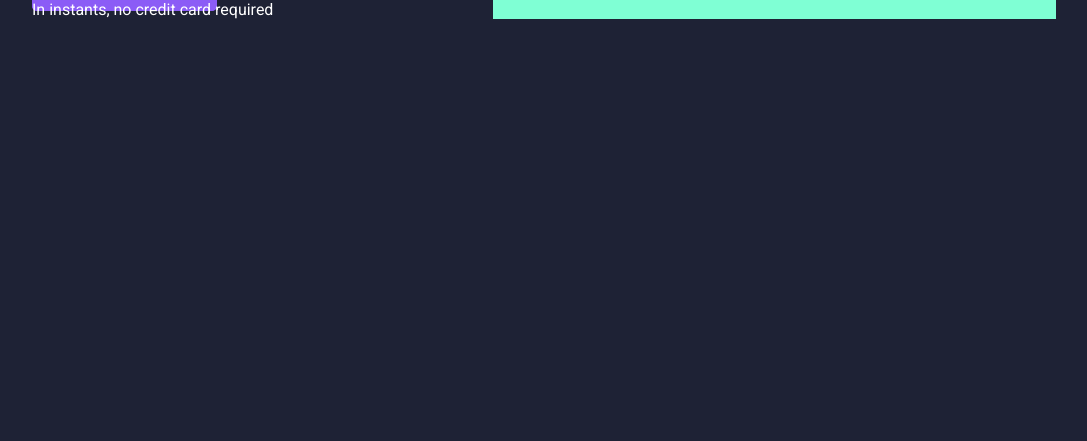
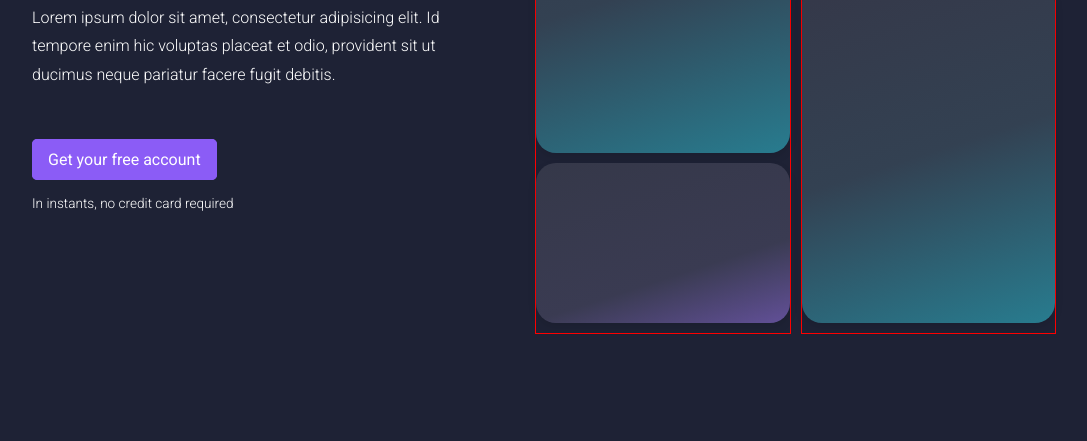
Before and after one commit to alexandrerussi/FIAP-1ESPX-2024, a plain HTML site: page aula5 - flexbox/projeto-simples/index.html in a window 1280 px wide. Shown: the part 359-800 px from the top of the page, without its empty margins (96-1183 px from the left). Drawn offline with Linux system fonts and the light colour scheme.

Commit message:
flexbox fim

```diff
--- a/aula5 - flexbox/projeto-simples/css/style.css
+++ b/aula5 - flexbox/projeto-simples/css/style.css
@@ -16,10 +16,10 @@ body {
     width: 80%;
     max-width: 1200px;
     margin: 0 auto;
-    padding: 50px 0;
 }
 
 nav {
+    padding-top: 50px;
     display: flex;
     justify-content: space-between;
 }
@@ -67,6 +67,7 @@ nav ul a {
 
     display: flex;
     justify-content: space-between;
+    flex-wrap: wrap;
 }
 
 .banner-header .esquerda {
@@ -76,7 +77,6 @@ nav ul a {
 
 .banner-header .direita {
     width: 55%;
-    background-color: aquamarine;
 }
 
 .banner-header h2 {
@@ -85,3 +85,62 @@ nav ul a {
     color: #8b5cf6;
     letter-spacing: 2px;
 }
+
+.banner-header h1 {
+    margin-top: 20px;
+    font-size: 2.4rem;
+}
+
+.banner-header p {
+    margin: 20px 0 60px 0;
+    font-weight: 300;
+    line-height: 1.8rem;
+    font-size: 1rem;
+}
+
+.banner-header .mini-message {
+    font-size: 0.85rem;
+}
+
+.dashboard {
+    display: flex;
+    justify-content: flex-end;
+    gap: 10px
+}
+
+.group-blocks {
+    width: 45%;
+    max-width: 270px;
+    min-width: 250px;
+    border: 1px solid red;
+}
+
+.block {
+    background-color: #444;
+    padding: 20px;
+    border-radius: 20px;
+    box-shadow: 0px 4px 8px rgba(0, 0, 0, 0.1);
+    margin-bottom: 10px;
+}
+
+.block-a {
+    height: 300px;
+    background: rgb(53,56,73);
+    background: linear-gradient(162deg, rgba(53,56,73,1) 0%, rgba(51,65,82,1) 50%, rgba(40,124,143,1) 100%);
+}
+
+.block-b {
+    height: 120px;
+    background: rgb(53,56,73);
+    background: linear-gradient(162deg, rgba(53,56,73,1) 0%, rgba(58,59,82,1) 65%, rgba(98,80,152,1) 100%);
+}
+
+@media screen and (max-width: 768px) {
+    .banner-header .direita {
+        width: 100%;
+    }
+
+    nav ul {
+        display: none;
+    }
+}
--- a/aula5 - flexbox/projeto-simples/index.html
+++ b/aula5 - flexbox/projeto-simples/index.html
@@ -47,7 +47,7 @@
                     <h2>Save more than you cand spend in a year</h2>
                     <h1>Regain control of your business all in one place</h1>
                     <p>
-                        Lorem ipsum dolor sit amet, consectetur adipisicing elit. Id tempore enim hic voluptas placeat et odio, provident sit ut ducimus neque pariatur facere fugit debitis quae reiciendis delectus repudiandae non!
+                        Lorem ipsum dolor sit amet, consectetur adipisicing elit. Id tempore enim hic voluptas placeat et odio, provident sit ut ducimus neque pariatur facere fugit debitis.
                     </p>
                     <a href="#" class="btn">Get your free account</a>
                     <p class="mini-message">In instants, no credit card required</p>
```
